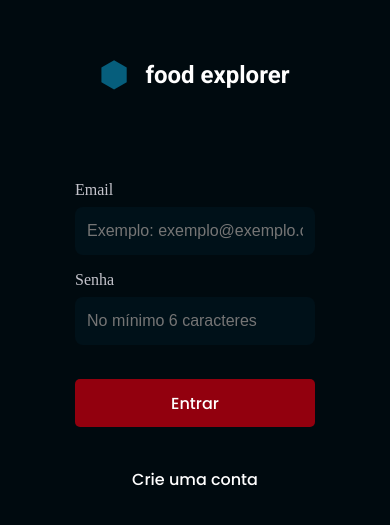
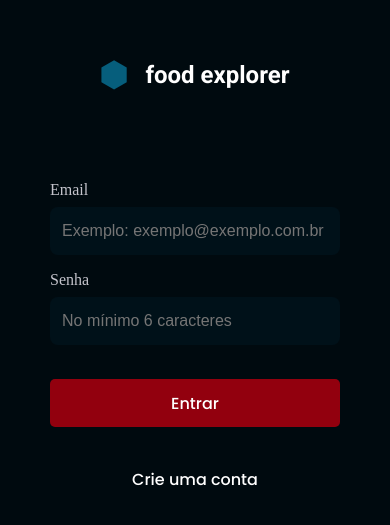
Before and after one commit to Matheusdev10/food-explorer-front, a React (Vite) app: page / in a window 390 px wide. Shown: the part 141-666 px from the top of the page. Built offline with nearby package versions, Linux system fonts and the light colour scheme; no server answers.

Commit message:
alterando responsividade da pagina de signIn e signUp

```diff
--- a/src/pages/SignIn/styles.js
+++ b/src/pages/SignIn/styles.js
@@ -4,11 +4,11 @@ export const Container = styled.div`
   align-items: center;
   justify-content: space-around;
   height: 100vh;
-  @media only screen and (max-width: 480px) {
+  @media only screen and (max-width: 768px) {
     display: flex;
     flex-direction: column;
     justify-content: center;
-    padding: 65px;
+    padding: 40px;
 
     h1 {
       font-size: 1.5rem;
@@ -65,7 +65,7 @@ export const Form = styled.form`
     font-family: 'Poppins';
     font-weight: 500;
   }
-  @media only screen and (max-width: 480px) {
+  @media only screen and (max-width: 768px) {
     width: 100%;
     padding: 10px;
     display: flex;
--- a/src/pages/SignUp/styles.js
+++ b/src/pages/SignUp/styles.js
@@ -5,11 +5,11 @@ export const Container = styled.div`
   align-items: center;
   justify-content: space-around;
   height: 100vh;
-  @media only screen and (max-width: 480px) {
+  @media only screen and (max-width: 768px) {
     display: flex;
     flex-direction: column;
     justify-content: center;
-    padding: 65px;
+    padding: 40px;
     h1 {
       font-size: 1.5rem;
     }
@@ -61,7 +61,7 @@ export const Form = styled.form`
     color: ${({ theme }) => theme.COLORS.WHITE};
     font-family: 'Poppins';
   }
-  @media only screen and (max-width: 480px) {
+  @media only screen and (max-width: 768px) {
     width: 100%;
     padding: 10px;
     display: flex;
```
